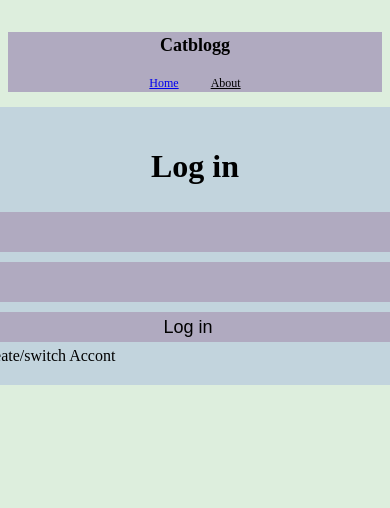
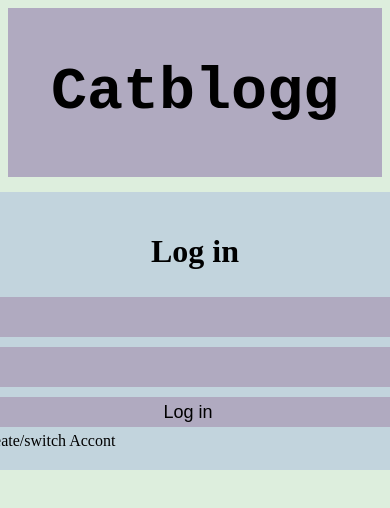
Before and after one commit to Codercat314/facebookLightFrontend, a Vue app: page /about in a window 390 px wide. Shown: the top 508 px of the page. Built offline with nearby package versions, Linux system fonts and the light colour scheme.

Commit message:
made header responsive

```diff
--- a/src/App.vue
+++ b/src/App.vue
@@ -1,5 +1,5 @@
 <script setup>
-import { RouterLink, RouterView } from 'vue-router'
+import {  RouterView } from 'vue-router'
 
 </script>
 
@@ -7,9 +7,6 @@ import { RouterLink, RouterView } from 'vue-router'
   <header>
     <nav>
       <h1>Catblogg</h1>
-      <RouterLink to="/">Home</RouterLink>
-      <RouterLink to="/about">About</RouterLink>
-
     </nav>
   </header>
   <RouterView />
@@ -18,47 +15,49 @@ import { RouterLink, RouterView } from 'vue-router'
 <style scoped>
 header {
   line-height: 1.5;
-  max-height: 20vh;
+  max-height: 40vh;
   background-color: var(--purple);
+  margin: none;
+}
+header {
+    display: flex;
+    place-items: center;
+    padding-right: calc(var(--section-gap) / 2);
+    max-height: 20vh;
+  }
 
-}
+h1{
+    text-align: center;
+    color: var(--color-text);
+    font-size: 5em;
+    font-family: 'Courier New', Courier, monospace;
 
-.logo {
-  display: block;
-  margin: 0 auto 2rem;
-}
+  }
+
+
 
 nav {
   width: 100%;
   font-size: 12px;
   text-align: center;
-  margin-top: 2rem;
+
 
 }
 
-nav a.router-link-exact-active {
-  color: var(--color-text);
-}
 
-nav a.router-link-exact-active:hover {
-  background-color: transparent;
-}
 
-nav a {
-  display: inline-block;
-  padding: 0 1rem;
-  border-left: 1px solid var(--color-border);
-}
 
-nav a:first-of-type {
-  border: 0;
-}
+
+
+
+
 
 @media (min-width: 1024px) {
   header {
     display: flex;
     place-items: center;
     padding-right: calc(var(--section-gap) / 2);
+    max-height: 20vh;
   }
 
 
@@ -83,6 +82,7 @@ nav a:first-of-type {
     color: var(--color-text);
     font-size: 5em;
     font-family: 'Courier New', Courier, monospace;
+
   }
 }
 </style>
```
